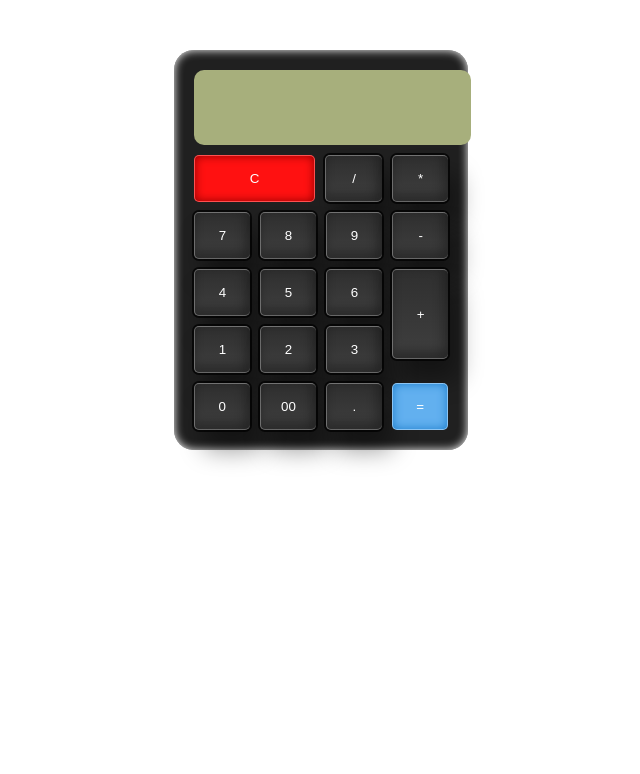
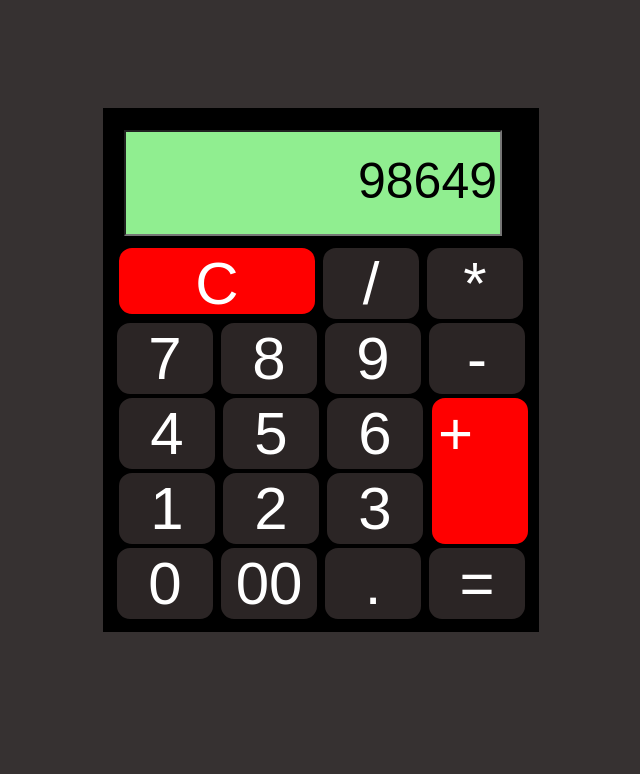
Before and after one commit to Faisal-akra/design-calculator, a plain HTML site: page index.html in a window 1280 px wide. Shown: the whole page, without its empty margins (319-959 px from the left). Drawn offline with Linux system fonts and the light colour scheme.

Commit message:
make-calculator

```diff
--- a/index.html
+++ b/index.html
@@ -6,74 +6,33 @@
     <title>Document</title>
     <link rel="stylesheet" href="style.css">
 </head>
+<body>
+    <div class="main">
 
-    <body>
-
-
-
-
-        <div class="main">
-          <div class="main1">
-            <div class="main11">
-              <input type="text">
-            </div>
-
-
-
-            <div class="main12">
-              <button class="btn1">C</button>
-              <button class="btn2">/</button>
-              <button class="btn3">*</button>
-            </div>
-
-
-
-
-            <div class="main12">
-              <button class="btn2">7</button>
-              <button class="btn3">8</button>
-              <button class="btn2">9</button>
-              <button class="btn3">-</button>
-            </div>
-
-
-
-
-            <div class="main14">
-              <div class="main13">
-                <div class="main15">
-                  <button class="btn4">4</button>
-                  <button class="btn4">5</button>
-                  <button class="btn4">6</button>
-                </div>
-
-
-
-
-                <div class="main15">
-                  <button class="btn4">1</button>
-                  <button class="btn4">2</button>
-                  <button class="btn4">3</button>
-                </div>
-
-
-
-              </div>
-              <button class="btn3Plus">+</button>
-            </div>
-
-
-
-            <div class="main12">
-              <button class="btn2">0</button>
-              <button class="btn3">00</button>
-              <button class="btn2">.</button>
-              <button class="btnEqual">=</button>
-            </div>
-          </div>
+        <div class="disp">
+            <input class="display" type="text"  placeholder="98649">
         </div>
 
-
-    </body>
-
+        <div >
+        <button class="c">C</button>
+        <button>/</button>
+        <button>*</button><br>
+        <button>7</button>
+        <button>8</button>
+        <button>9</button>
+        <button>-</button><br>
+        <button id="t">4</button>
+        <button id="t">5</button>
+        <button id="t">6</button><br>
+        <button id="t">1</button>
+        <button id="t">2</button>
+        <button id="t">3</button>
+        <button class="plus">+</button>
+        <button id="p">0</button>
+        <button id="p">00</button>
+        <button id="p">.</button>
+        <button id="p">=</button>
+    </div>
+    </div>
+</body>
 </html>
--- a/style.css
+++ b/style.css
@@ -1,150 +1,79 @@
-*{
-    margin: 0%;
-    padding: 0%;
-    box-sizing: border-box;
-}
 .main{
-    margin: 50px auto;
-    width: 23%;
-    background-color: #202020;
-    height: 400px;
-    border: 2px soliid black;
-    border-radius: 20px;
-    color: white;
-    box-shadow: 0 0 10px 0 rgb(255, 255, 255) inset;
-}
-input{
-    border: none;
-    padding: 30px 50px;
-    border-radius: 10px;
-    background-color:#A7AF7C;
-}
-.main1{
-    padding: 20px 20px;
-    width: 100%;
-    display: flex;
-    flex-direction: column;
-}
-.main12{
-    width: 100%;
-    padding-top: 10px;
-    padding-bottom: 5;
-    display: flex;
-    flex-direction: row;
-    justify-content: start;
-    gap: 10px;
+    border: 2px solid black;
+  width: fit-content;
+  height: 500px;
+  margin-left: auto;
+  margin-right: auto;
+  position: relative;
+  top: 100px;
+  background-color: black;
+  text-align: center;
+ padding: 10px;
 
 }
 
-.main12{
-    width: 100%;
-    padding-top: 10px;
-    padding-bottom: 5;
-    display: flex;
-    flex-direction: row;
-    justify-content: start;
-    gap: 10px;
+.display{
+   width: 370px;
+   height: 100px;
+   background-color: lightgreen;
 
 }
 
-.main15{
-    width: 100%;
-    padding-top: 10px;
-    padding-bottom: 5;
-    display: flex;
-    flex-direction: row;
-    justify-content: space-between;
-
-
-}
-.main14{
-    display: flex;
-    justify-content: space-between;
-    gap: 10px;
-
-}
-.main13{
-    width: 100%;
-    padding-bottom: 5;
-    display: flex;
-    flex-direction: column;
-    justify-content: center;
-    /* gap: 5px; */
+button{
+    border: 2px solid black;
+    font-size: 60px;
+    width: 100px;
+    background-color: rgb(43, 37, 37);
+    color: white;
+    border-radius: 15px;
 
 }
 
-.btn1{
-    width: 52%;
-    background-color: #ff1111;
-    border: none;
-    color: white;
-    padding: 15px 20px;
-    border-radius: 5px;
-    box-shadow: 0 0 10px 0  #920101 inset;
-    border-left: 1px solid #fff4;
-    border-bottom: 1px solid #fff4;
-    border-right:  1px solid #fff4;
-    border-top: 1px solid #fff4;
+
+.plus{
+    background-color: red;
+    height: 150px;
+    display: flex;
+    position: relative;
+    left: 315px;
+    bottom: 150px;
+}
+
+.disp{
+    padding: 10px;
+    position: relative;
+    right: 8px;
+}
+
+
+.c{
+    position: relative;
+    background-color: red;
+    width: 200px;
+    height: 70px;
 
 }
-.btnEqual{
-     width: 23%;
-    background-color: #62B0EF;
-    border: none;
-    color: white;
-    padding: 15px 20px;
-    border-radius: 5px;
-    box-shadow: 0 0 10px 0 #1E7ECB inset;
-    border-left: 1px solid #fff4;
-    border-bottom: 1px solid #fff4;
-    border-right:  1px solid #fff4;
-    border-top: 1px solid #fff4;
 
-}
-.btn2,.btn3{
-    width: 23%;
-    border: none;
-    color: white;
-    padding: 15px 20px;
-    border-radius: 5px;
-    background: linear-gradient(180deg, #2f2f2f, #3f3f3f);
-    box-shadow: inset -8px 0 8px rgba(0, 0, 0, 0.15),
-    inset 0 -8px 8px rgba(0, 0, 0, 0.25), 0 0 0 2px rgba(0, 0, 0, 0.75),
-    10px 20px 25px rgba(0, 0, 0, 0.4);
-    border-left: 1px solid #fff4;
-    border-bottom: 1px solid #fff4;
-
-    border-top: 1px solid #fff4;
+#p{
+    position: relative;
+    bottom: 150px;
 }
 
-.btn4{
-    width: 30%;
-    border: none;
-    color: white;
-    padding: 15px 20px;
-    border-radius: 5px;
-    background: linear-gradient(180deg, #2f2f2f, #3f3f3f);
-    box-shadow: inset -8px 0 8px rgba(0, 0, 0, 0.15),
-    inset 0 -8px 8px rgba(0, 0, 0, 0.25), 0 0 0 2px rgba(0, 0, 0, 0.75),
-    10px 20px 25px rgba(0, 0, 0, 0.4);
-    border-left: 1px solid #fff4;
-    border-bottom: 1px solid #fff4;
 
-    border-top: 1px solid #fff4;
+#t{
+    position: relative;
+    right: 50px;
 }
-.btn3Plus{
-    width: 29.5%;
-    height: 90px;
-    border: none;
-    color: rgb(255, 255, 255);
-    margin-top: 10px;
-    padding-top: 15px 20px;
-    border-radius: 5px;
-    background: linear-gradient(180deg, #2f2f2f, #3f3f3f);
-    box-shadow: inset -8px 0 8px rgba(0, 0, 0, 0.15),
-    inset 0 -8px 8px rgba(0, 0, 0, 0.25), 0 0 0 2px rgba(0, 0, 0, 0.75),
-    10px 20px 25px rgba(0, 0, 0, 0.4);
-    border-left: 1px solid #fff4;
-    border-bottom: 1px solid #fff4;
-    border-top: 1px solid #fff4;
+
+
+::placeholder{
+    position: relative;
+    left: 230px;
+    font-size: 50px;
+    top: 10px;
+    color: black;
 }
+
+body{
+    background-color: rgb(54, 49, 49);
+}
```
